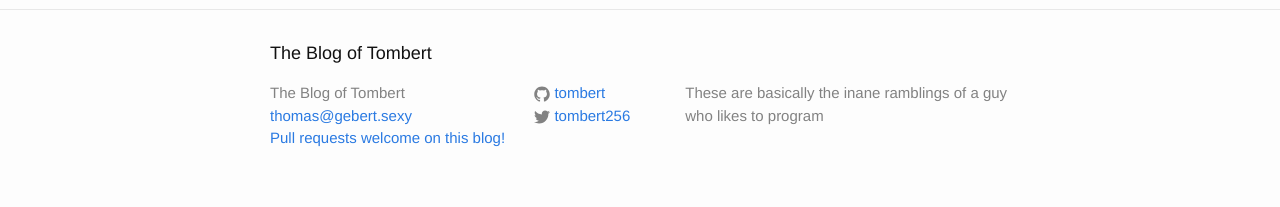
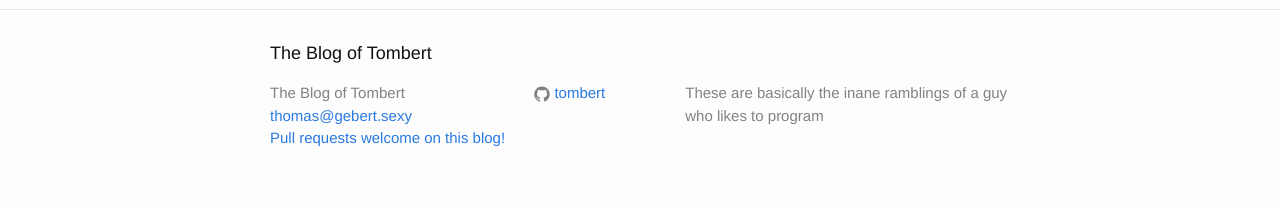
Before and after one commit to Tombert/tombert.github.io2, a Jekyll site: the page built from index.html, in a window 1280 px wide. Shown: the part 1136-1343 px from the top of the page. Built offline with Jekyll 4.4.1, drawn with Linux system fonts in a browser that asks for light colours; nearby versions of some CDN libraries; the list of posts is cut into pages by our own code.

Commit message:
get rid of twitter

```diff
--- a/_config.yml
+++ b/_config.yml
@@ -5,7 +5,6 @@ description: > # this means to ignore newlines until "baseurl:"
   These are basically the inane ramblings of a guy who likes to program
 baseurl: "" # the subpath of your site, e.g. /blog/
 url: "http://tombert.github.io" # the base hostname & protocol for your site
-twitter_username: tombert256
 github_username:  tombert
 comments: true
 # Build settings
```
